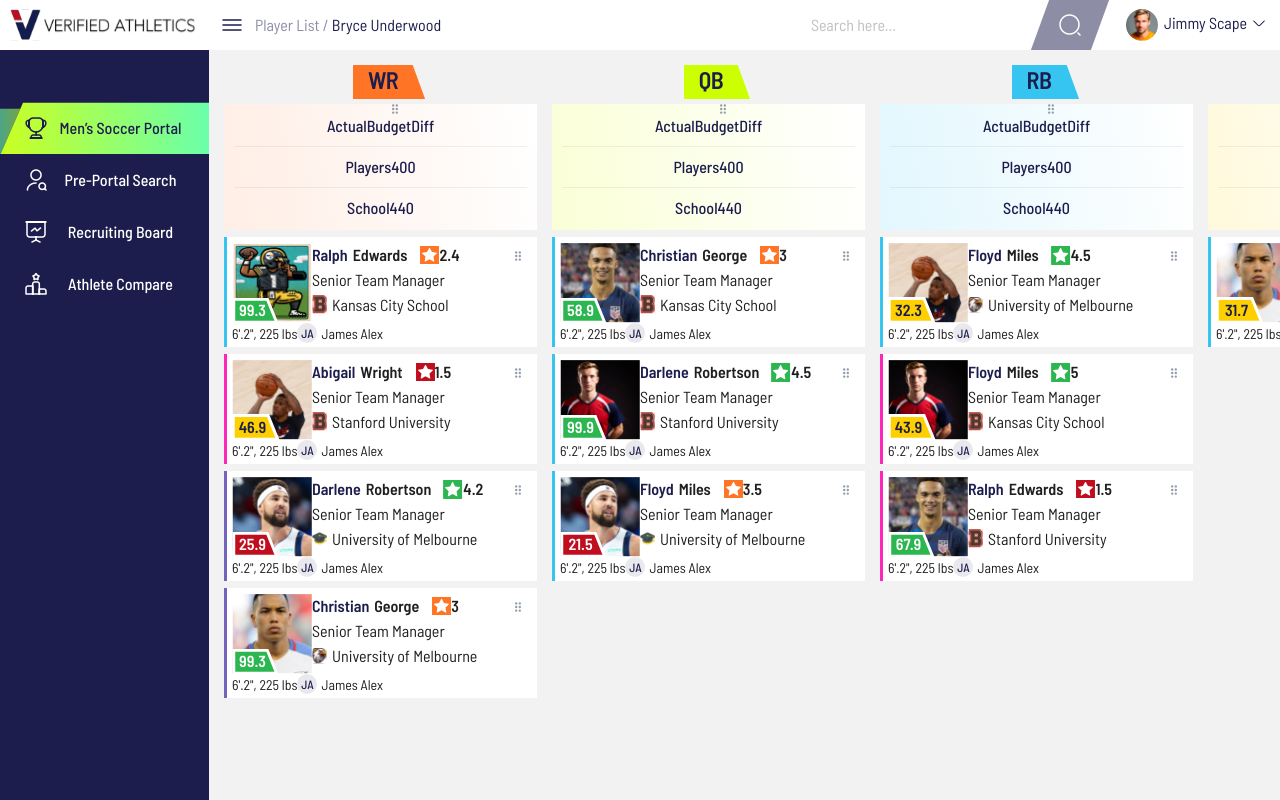
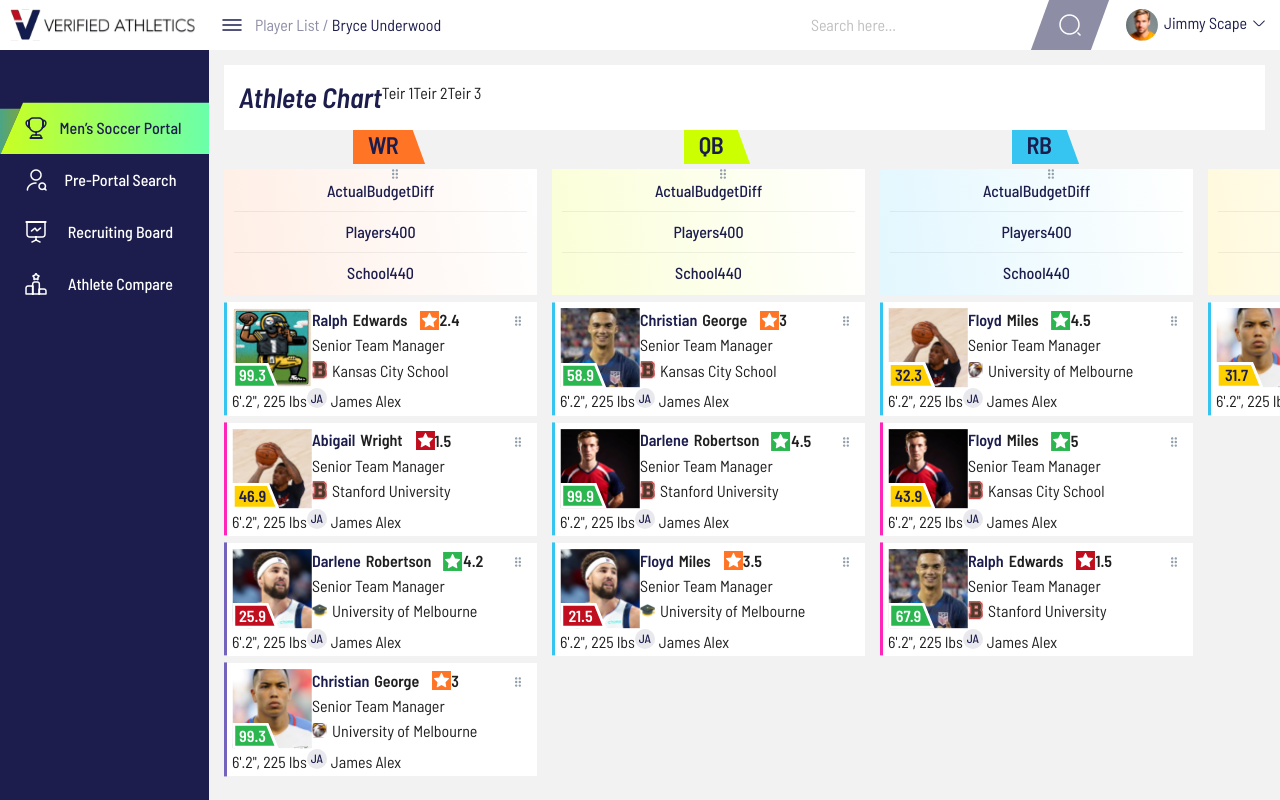
Before and after one commit to mfarhankz/verifi-athlet, a Next.js app: page /recruiting-board in a window 1280 px wide. Built offline with nearby package versions, Linux system fonts and the light colour scheme; a web font is replaced by a local one.

Commit message:
add header on  Athlete Chart

```diff
--- a/src/app/(dashboard)/recruiting-board/page.tsx
+++ b/src/app/(dashboard)/recruiting-board/page.tsx
@@ -1,12 +1,47 @@
-"use client"
+"use client";
 
 import { data } from "@/apis/data";
 import MultipleContainers from "@/app/dndkit/presets/Sortable/MultipleContainers";
+import { Flex, Typography } from "antd";
 
 export default function RecruitingBoard() {
-    return(
-        <div className="main-container">
-            <MultipleContainers data={data} handle={true} />
-        </div>
-    );
+  return (
+    <div className="main-container">
+      <Flex className="card mb-4 items-center justify-between">
+        <Flex>
+          <Typography.Title level={2} style={{ marginBottom: 0 }}>
+            Athlete Chart
+          </Typography.Title>
+        </Flex>
+        <Flex>
+          <Typography.Paragraph
+            style={{ marginBottom: 0 }}
+            className="flex items-center justify-center mr-6"
+          >
+            <span className="bg-[#7363BC] w-[20px] h-[20px] flex mr-2"></span>
+            Teir 1
+          </Typography.Paragraph>
+
+          <Typography.Paragraph
+            style={{ marginBottom: 0 }}
+            className="flex items-center justify-center mr-6"
+          >
+            <span className="bg-[#36C5F0] w-[20px] h-[20px] flex mr-2"></span>
+            Teir 2
+          </Typography.Paragraph>
+
+          <Typography.Paragraph
+            style={{ marginBottom: 0 }}
+            className="flex items-center justify-center"
+          >
+            <span className="bg-[#FF24BA] w-[20px] h-[20px] flex mr-2"></span>
+            Teir 3
+          </Typography.Paragraph>
+        </Flex>
+      </Flex>
+      <div className="w-[100%] overflow-auto h-[calc(100vh-160px)]">
+        <MultipleContainers data={data} handle={true} />
+      </div>
+    </div>
+  );
 }
--- a/src/app/dndkit/presets/Sortable/MultipleContainers.tsx
+++ b/src/app/dndkit/presets/Sortable/MultipleContainers.tsx
@@ -586,7 +586,7 @@ function MultipleContainers({
   function renderContainerDragOverlay(containerId: UniqueIdentifier) {
     return (
       <Container
-        label={`Column ${containerId}`}
+        label={`${containerId}`}
         columns={columns}
         style={{
           height: "100%",
--- a/src/app/scss/_common.scss
+++ b/src/app/scss/_common.scss
@@ -1,5 +1,6 @@
 .ant-typography {
   font-family: var(--antd-font-family) !important;
+  font-size: 16px;
 }
 
 .ant-tooltip {
```
